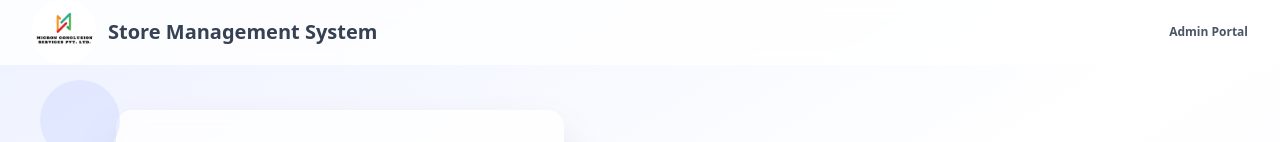
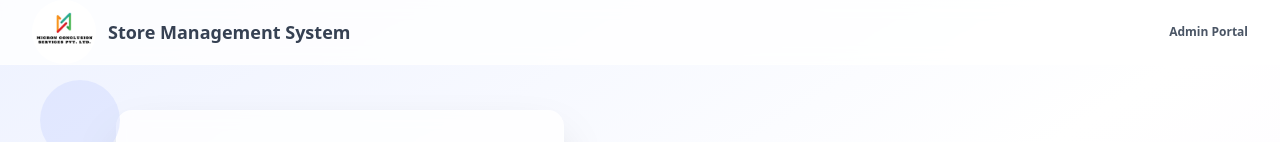
Before and after one commit to ayushkrgupta01/Store-Task, a Next.js app in the folder frontend/: page / in a window 1280 px wide. Shown: the top 142 px of the page. Built offline with nearby package versions, Linux system fonts and the light colour scheme.

Commit message:
design changes

```diff
--- a/frontend/src/app/admin/Sidebar.jsx
+++ b/frontend/src/app/admin/Sidebar.jsx
@@ -89,7 +89,7 @@ const Sidebar = ({ onNavigate = () => {} }) => {
               className="flex items-center p-2 text-gray-900 rounded-lg dark:text-white hover:bg-gray-100 dark:hover:bg-gray-700 group"
             >
               <FaShoppingCart className="w-5 h-5 text-gray-500 transition duration-75 dark:text-gray-400 group-hover:text-gray-900 dark:group-hover:text-white" />
-              <span className="flex-1 ms-3 whitespace-nowrap">Stores</span>
+              <span className="flex-1 ms-3 whitespace-nowrap">All Stores</span>
             </Link>
           </li>
           <li>
@@ -99,7 +99,7 @@ const Sidebar = ({ onNavigate = () => {} }) => {
               className="flex items-center p-2 text-gray-900 rounded-lg dark:text-white hover:bg-gray-100 dark:hover:bg-gray-700 group"
             >
               <FaUserCircle className="w-5 h-5 text-gray-500 transition duration-75 dark:text-gray-400 group-hover:text-gray-900 dark:group-hover:text-white" />
-              <span className="flex-1 ms-3 whitespace-nowrap">Customers</span>
+              <span className="flex-1 ms-3 whitespace-nowrap">All Customers</span>
             </Link>
           </li>
           <li>
--- a/frontend/src/app/admin/allStores/page.jsx
+++ b/frontend/src/app/admin/allStores/page.jsx
@@ -683,7 +683,7 @@ const AllStores = () => {
                                 className="bg-green-500 hover:bg-green-600 text-white px-3 py-1 rounded flex items-center gap-1 text-sm transition-colors"
                               >
                                 <FaUserFriends />
-                                Total Customers
+                                Store-Wise Customers
                               </button>
                               <button
                                 onClick={() => confirmDelete(store)}
--- a/frontend/src/app/page.jsx
+++ b/frontend/src/app/page.jsx
@@ -154,7 +154,7 @@ try {
                   alt="Logo"
                   className="my-auto rounded-full size-16"
                 />
-                <span className="ml-3 text-sm md:text-xl font-sans font-bold text-gray-700">
+                <span className="ml-3 text-sm md:text-lg font-sans font-bold text-gray-700">
                   Store Management System
                 </span>
               </div>
```
